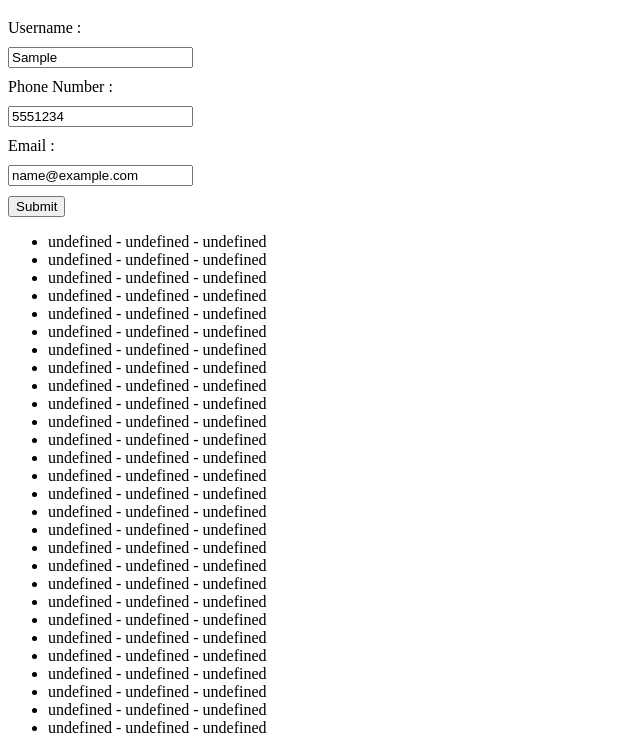
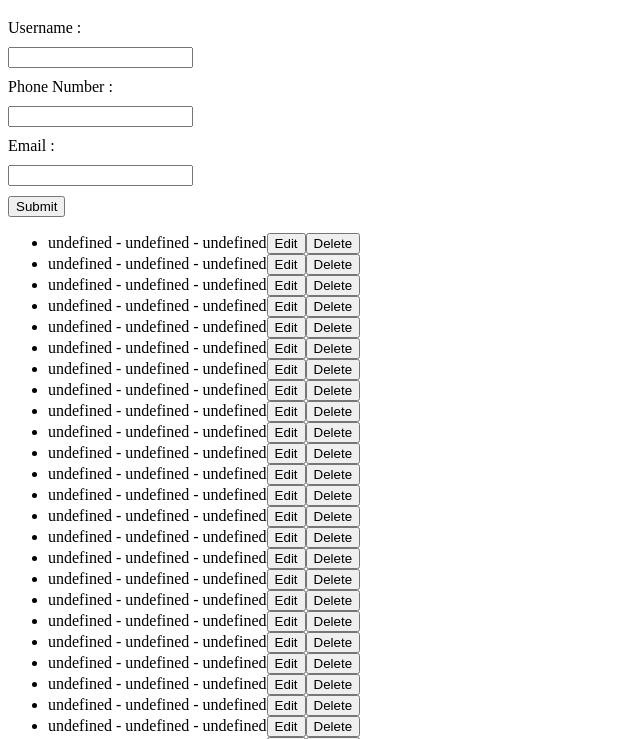
Before and after one commit to vinayarva/Full-stack-Booking-Appointment-App, a website: page frontend/index.html in a window 1280 px wide. Both pictures are taken after typing "Sample", "5551234", "name@example.com" into the empty fields and a click on the button "Submit". Shown: the part 61-800 px from the top of the page, without its empty margins (0-640 px from the left). Drawn offline with nearby package versions, Linux system fonts and the light colour scheme.

Commit message:
"edit and delete functionality"

```diff
--- a/frontend/index.html
+++ b/frontend/index.html
@@ -28,46 +28,9 @@
 
         <button type="submit" id="submitButton">Submit</button>
     </form>
-    <div id="container"></div>
+    <div id="container"><ul id="items"></ul></div>
 
     <script src="https://cdnjs.cloudflare.com/ajax/libs/axios/1.5.1/axios.min.js"></script>
-    <script>
-
-function handleFormSubmit(event){
-    event.preventDefault();
-    const userDetail = {
-        "username": event.target.username.value,
-        "phoneNumber" : event.target.phoneNumber.value,
-        "email" : event.target.email.value
-    }
-
-    axios.post("http://localhost:4000/",userDetail).then((response)=>{
-            console.log(response)
-    }).catch((err)=>{
-        console.log(err)
-    })
-}
-
-document.addEventListener("DOMContentLoaded", (event) => {
-
-    axios.get("http://localhost:4000/").then((response)=>{
-
-        const data = response.data
-
-    const ul =  document.createElement("ul")
-
-    for(let i  = 0 ; i < data.length; i++){
-        const li  = document.createElement("li")
-        li.innerText = `${data[i].username} - ${data[i].phoneNumber} - ${data[i].email}`
-        ul.appendChild(li)
-    }
-
-    document.getElementById("container").appendChild(ul)
-})
-});
-
-
-
-    </script>
+    <script src="index.js"></script>
 </body>
 </html>
--- a/frontend/index.js
+++ b/frontend/index.js
@@ -0,0 +1,72 @@
+
+
+function handleFormSubmit(event) {
+  event.preventDefault();
+  const userDetail = {
+    username: event.target.username.value,
+    phoneNumber: event.target.phoneNumber.value,
+    email: event.target.email.value,
+  };
+
+  axios
+    .post("http://localhost:4000/", userDetail)
+    .then((response) => {
+      console.log(response);
+    })
+    .catch((err) => {
+      console.log(err);
+    });
+
+    document.getElementById("username").value = "";
+    document.getElementById("phoneNumber").value = "";
+    document.getElementById("email").value = "";
+}
+
+document.addEventListener("DOMContentLoaded", (event) => {
+  axios.get("http://localhost:4000/").then((response) => {
+    const users = response.data;
+
+    for (let i = 0; i < users.length; i++) {
+        displayUser(users[i])
+    }
+  });
+});
+
+function displayUser(user){
+
+    const ul = document.getElementById("items")
+    const li = document.createElement("li");
+    li.className = "list"
+    li.innerText = `${user.username} - ${user.phoneNumber} - ${user.email}`;
+
+    const delete_btn = document.createElement("button")
+    delete_btn.className = "delete_btn"
+    delete_btn.innerText = "Delete"
+
+    const edit_btn = document.createElement("button")
+    edit_btn.className = "edit_btn"
+    edit_btn.innerText = "Edit"
+
+    delete_btn.addEventListener("click",(event)=>{
+        const element =  event.target.parentElement
+        ul.removeChild(element)
+        axios.delete("http://localhost:4000/delete"+user.id).then(res => console.log(res)).catch((err)=> console.log(err))
+
+    })
+
+    edit_btn.addEventListener("click",(event)=>{
+        const element =  event.target.parentElement
+        ul.removeChild(element)
+        axios.delete("http://localhost:4000/delete"+user.id).then(res => console.log(res)).catch((err)=> console.log(err))
+        document.getElementById("username").value = user.username;
+        document.getElementById("phoneNumber").value = user.phoneNumber;
+        document.getElementById("email").value = user.email;
+
+    })
+
+
+    li.appendChild(edit_btn)
+    li.appendChild(delete_btn)
+
+    ul.appendChild(li)
+}
```
Also changed, not shown: app.js (+10 -5 lines).
